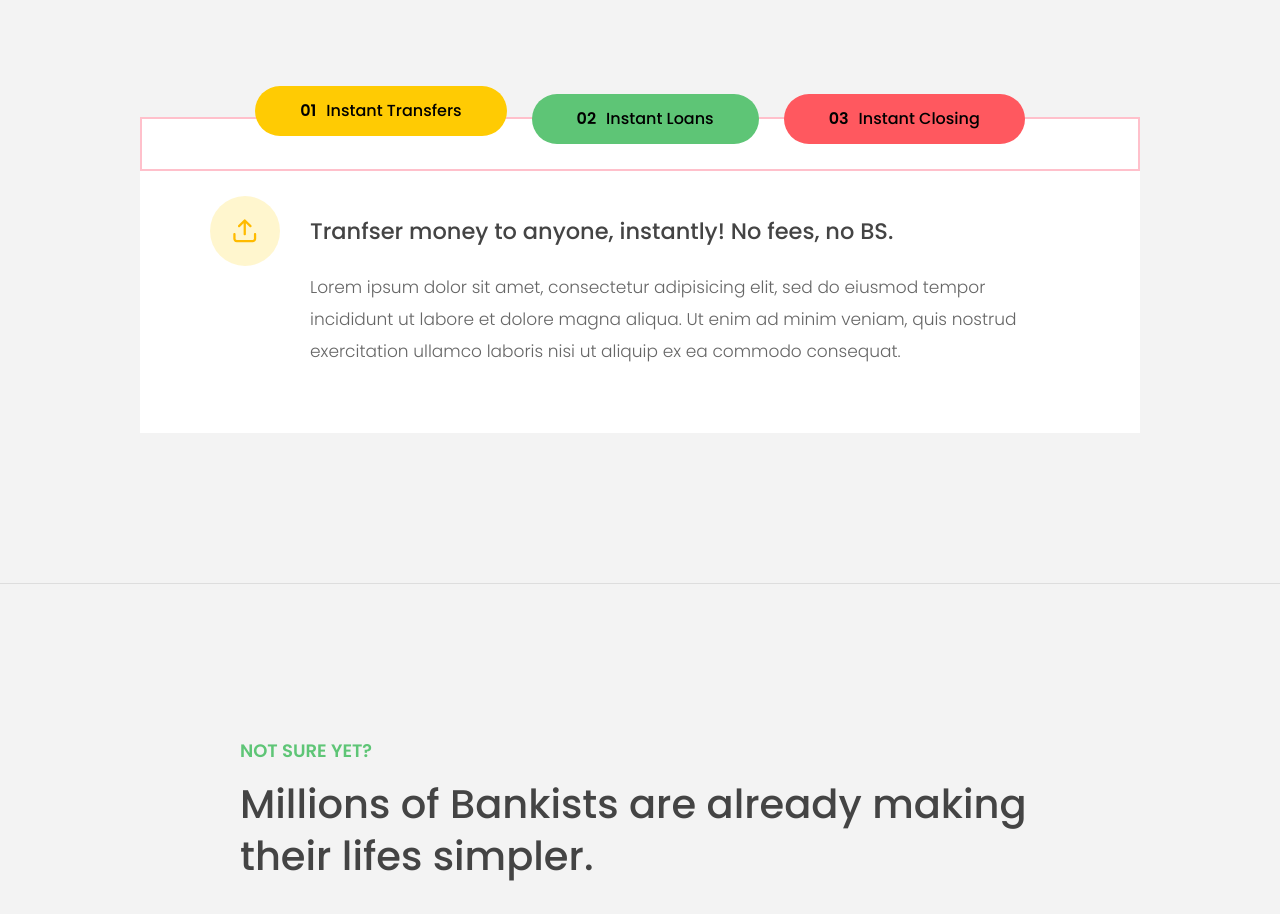
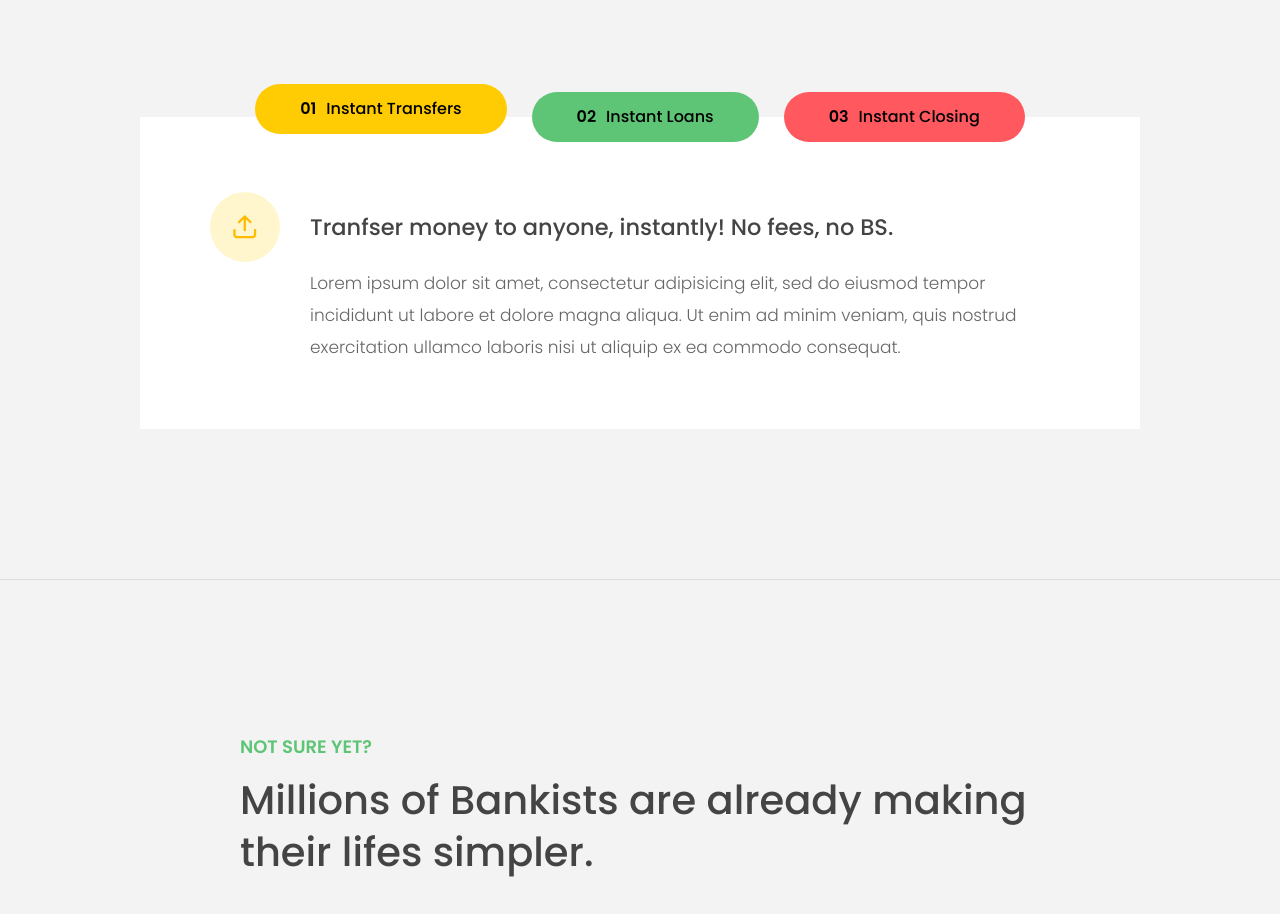
Before and after one commit to harunjonuzi/Web-Bankist, a website: page index.html in a window 1280 px wide. Shown: the part 2628-3542 px from the top of the page. Drawn offline with Linux system fonts and the light colour scheme.

Commit message:
fix: border issue

```diff
--- a/app/style.css
+++ b/app/style.css
@@ -278,7 +278,6 @@ h4 {
 .operations__tab-container {
   display: flex;
   justify-content: center;
-  border: 2px solid pink;
 }
 
 .operations__tab {
```
